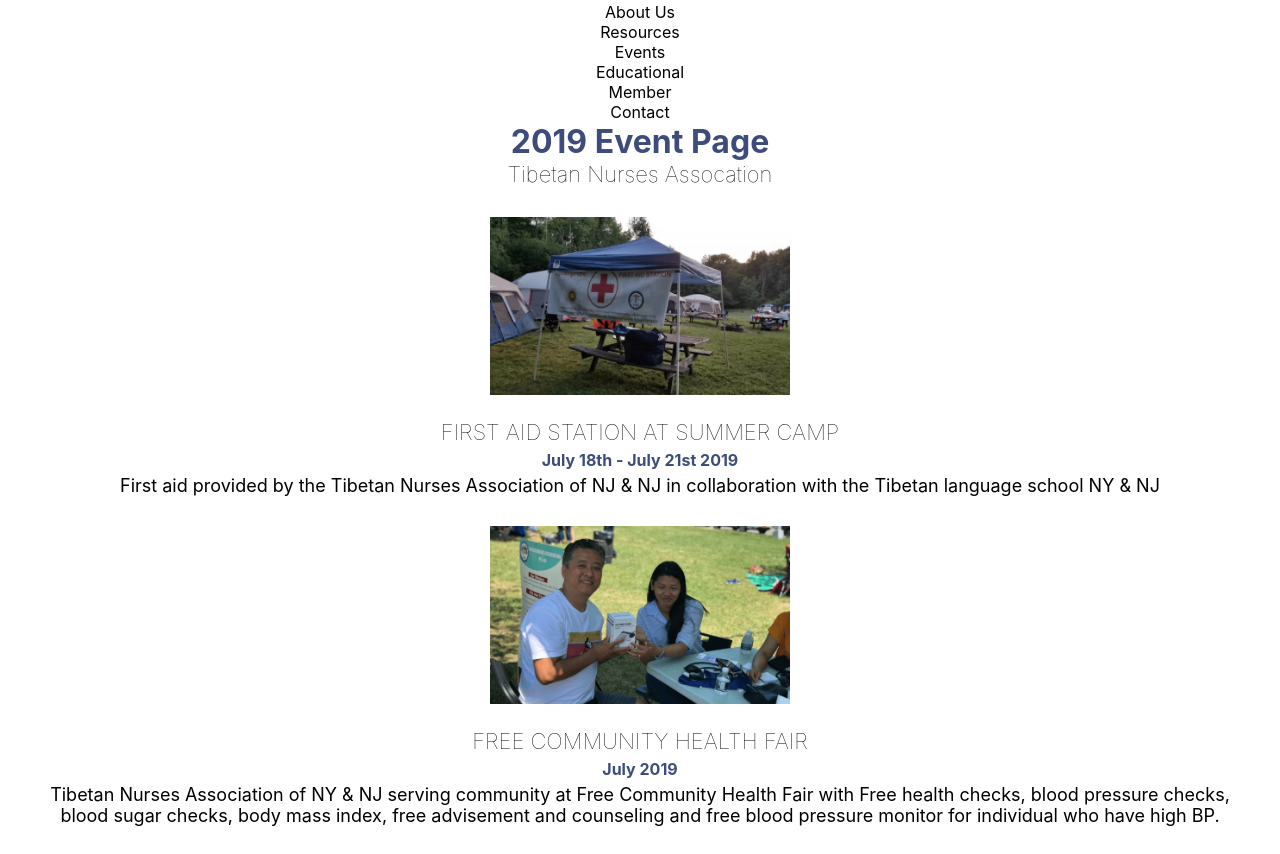
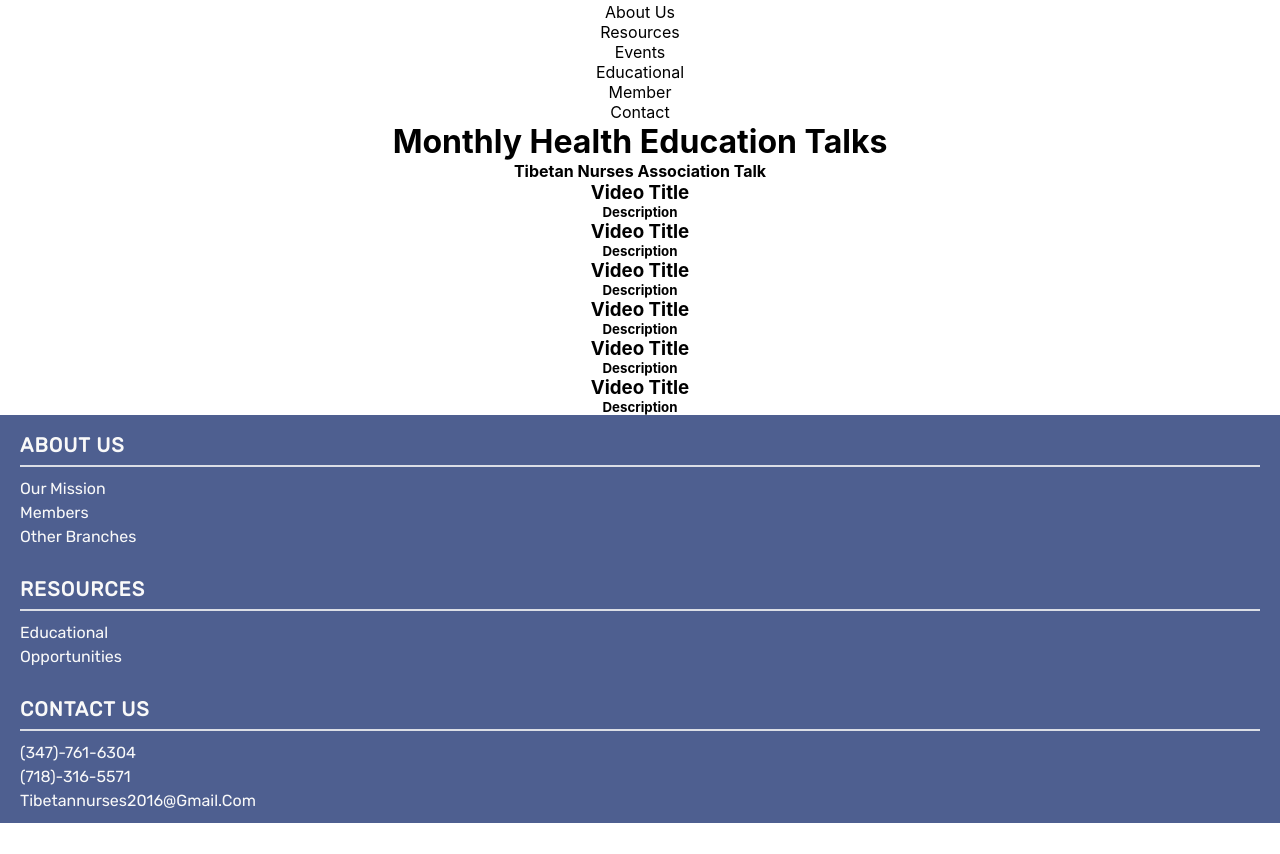
Before and after one commit to TenNga/Tibetan-Nurses-Association, a React (Create React App) app: page / in a window 1280 px wide. Shown: the part 982-1836 px from the top of the page. After the commit the page ends 1805 px from the top, so only its background shows below. Built offline with nearby package versions, Linux system fonts and the light colour scheme.

Commit message:
setup for educational page

```diff
--- /dev/null
+++ b/src/Components/SingleEduVideo.js
@@ -0,0 +1,12 @@
+import React from 'react';
+
+const SingleEduVideo = () => {
+    return(
+        <div className="single-video">
+            <h3>Video Title</h3>
+            <h5>Description</h5>
+        </div>
+    )
+}
+
+export default SingleEduVideo;
--- /dev/null
+++ b/src/Container/Educational.js
@@ -0,0 +1,14 @@
+import React from 'react';
+import EducationalContainer from './EducationalContainer';
+
+const Educational = () => {
+    return(
+        <div className="education-container">
+            <h1>Monthly Health Education Talks</h1>
+            <h4>Tibetan Nurses Association Talk</h4>
+            <EducationalContainer />
+        </div>
+    )
+}
+
+export default Educational;
--- /dev/null
+++ b/src/Container/EducationalContainer.js
@@ -0,0 +1,18 @@
+import React from 'react';
+import SingleEduVideo from '../Components/SingleEduVideo';
+
+const EducationalContainer = () => {
+    return(
+        <div className="video-container">
+            <SingleEduVideo />
+            <SingleEduVideo />
+            <SingleEduVideo />
+            <SingleEduVideo />
+            <SingleEduVideo />
+            <SingleEduVideo />
+        </div>
+
+    )
+}
+
+export default EducationalContainer;
--- a/src/Container/MainContainer.js
+++ b/src/Container/MainContainer.js
@@ -2,6 +2,7 @@
 import Home from './Home';
 import AboutUs from './AboutUs';
 import Event from './Event';
+import Educational from './Educational';
 import Footer from './Footer';
 
 const MainContainer = () => {
@@ -9,8 +10,9 @@
         <>
         {/* <Home /> */}
         {/* <AboutUs /> */}
-        <Event />
-            <Footer />
+        {/* <Event /> */}
+        <Educational />
+        <Footer />
         </>
     )
 }
```
